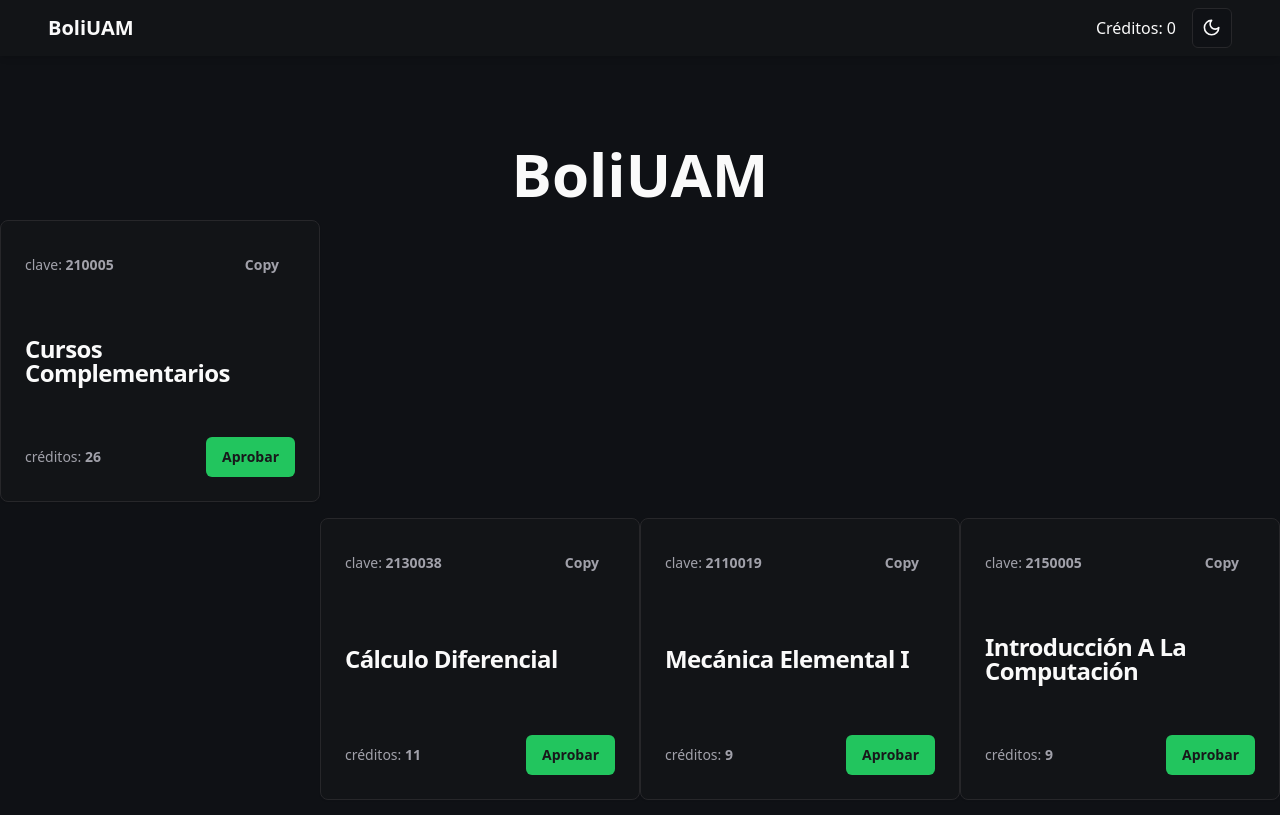
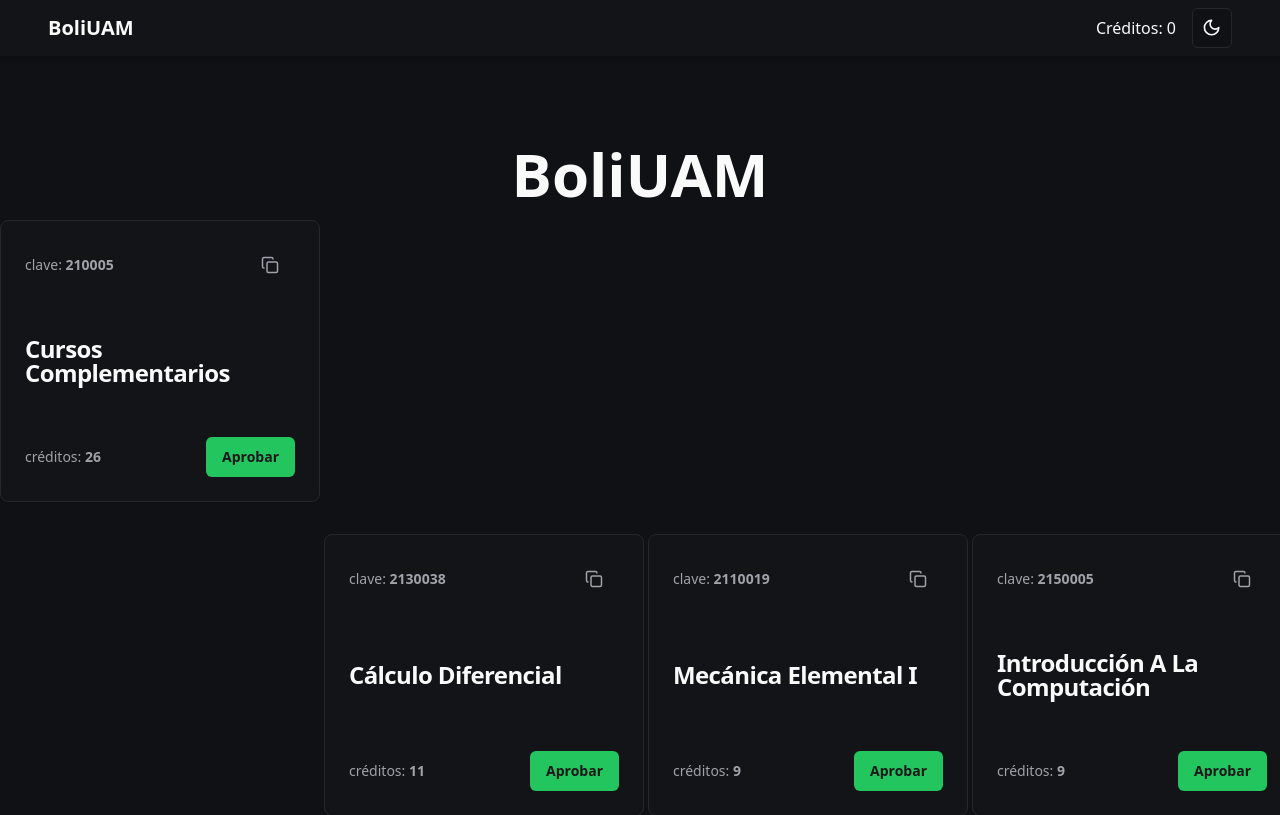
Before and after one commit to AxelHuerta/boliUAM, a React (Vite) app: page / in a window 1280 px wide. Shown: the top 815 px of the page. Built offline with nearby package versions, Linux system fonts and the light colour scheme.

Commit message:
add copy button

```diff
--- a/src/App.tsx
+++ b/src/App.tsx
@@ -7,12 +7,13 @@ function App() {
   return (
     <ThemeProvider defaultTheme="dark" storageKey="vite-ui-theme">
       <Navbar />
+      <main className=" flex flex-col">
         <h1 className="pt-36 text-center text-6xl font-extrabold">BoliUAM</h1>
         {trimesters.map((trimester, index) => {
           return (
             <div
               key={trimester[0].id + index}
-            className="grid grid-cols-4 my-4 max-w-[1400px] mx-auto"
+              className="grid my-4 max-w-[1400px] mx-auto grid-cols-1 md:grid-cols-2 lg:grid-cols-3 xl:grid-cols-4 gap-4"
             >
               {trimester.map((uea) => {
                 return <UeaCard key={uea.id} uea={uea} />;
@@ -20,6 +21,7 @@ function App() {
             </div>
           );
         })}
+      </main>
     </ThemeProvider>
   );
 }
--- a/src/components/ui/UeaCard.tsx
+++ b/src/components/ui/UeaCard.tsx
@@ -9,6 +9,7 @@ import {
   CardHeader,
   CardTitle,
 } from "./card";
+import { Copy, CopyCheck } from "lucide-react";
 
 type Props = {
   uea: {
@@ -38,7 +39,7 @@ function UeaCard(props: Readonly<Props>) {
       setIsCopied(true);
       setInterval(() => {
         setIsCopied(false);
-      }, 4000);
+      }, 3000);
     } catch (error) {
       console.log("Error copy to clipboard: ", error);
     }
@@ -82,7 +83,9 @@ function UeaCard(props: Readonly<Props>) {
           <div>
             clave: <span className="font-bold">{id}</span>
           </div>
-          <Button variant="ghost">Copy</Button>
+          <Button variant="ghost" onClick={copyToClipboard}>
+            {isCopied ? <CopyCheck size={18} /> : <Copy size={18} />}
+          </Button>
         </CardDescription>
       </CardHeader>
 
```
Lines whose indentation alone changed are shown as unchanged.
